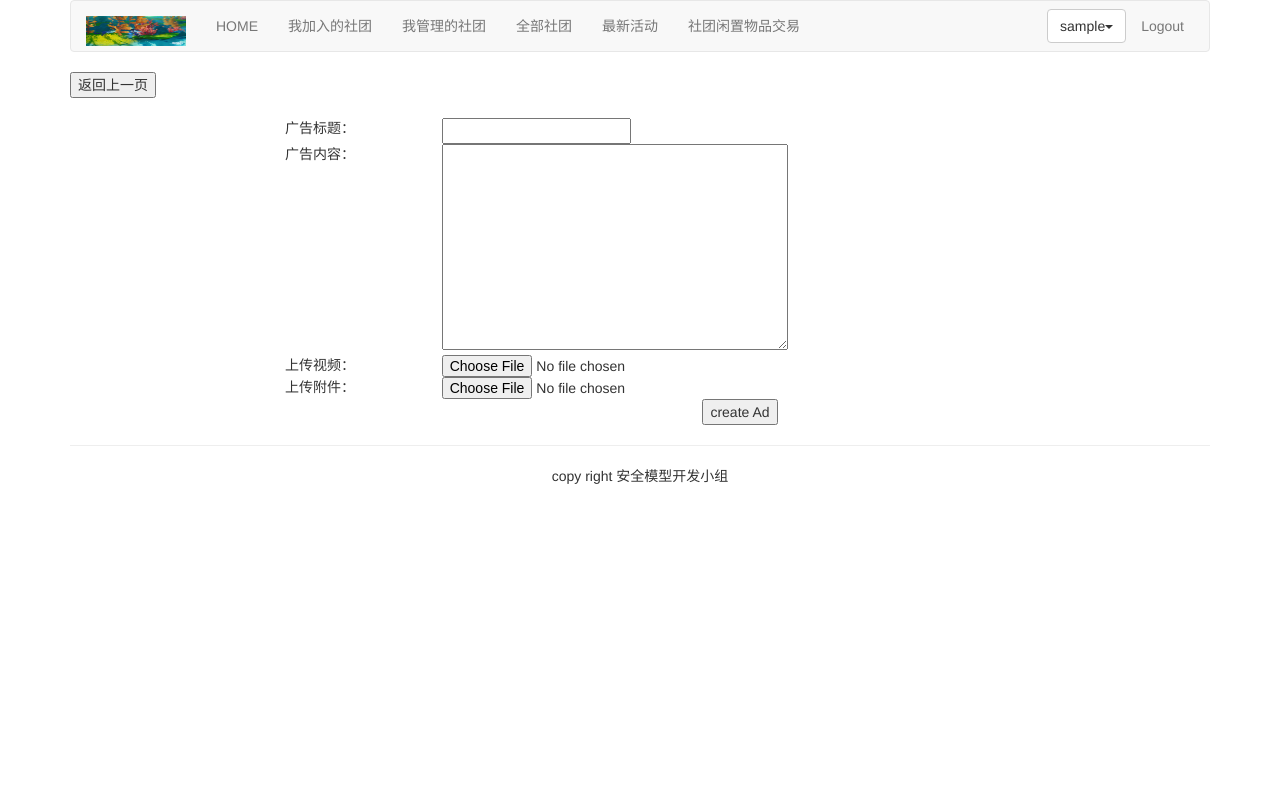
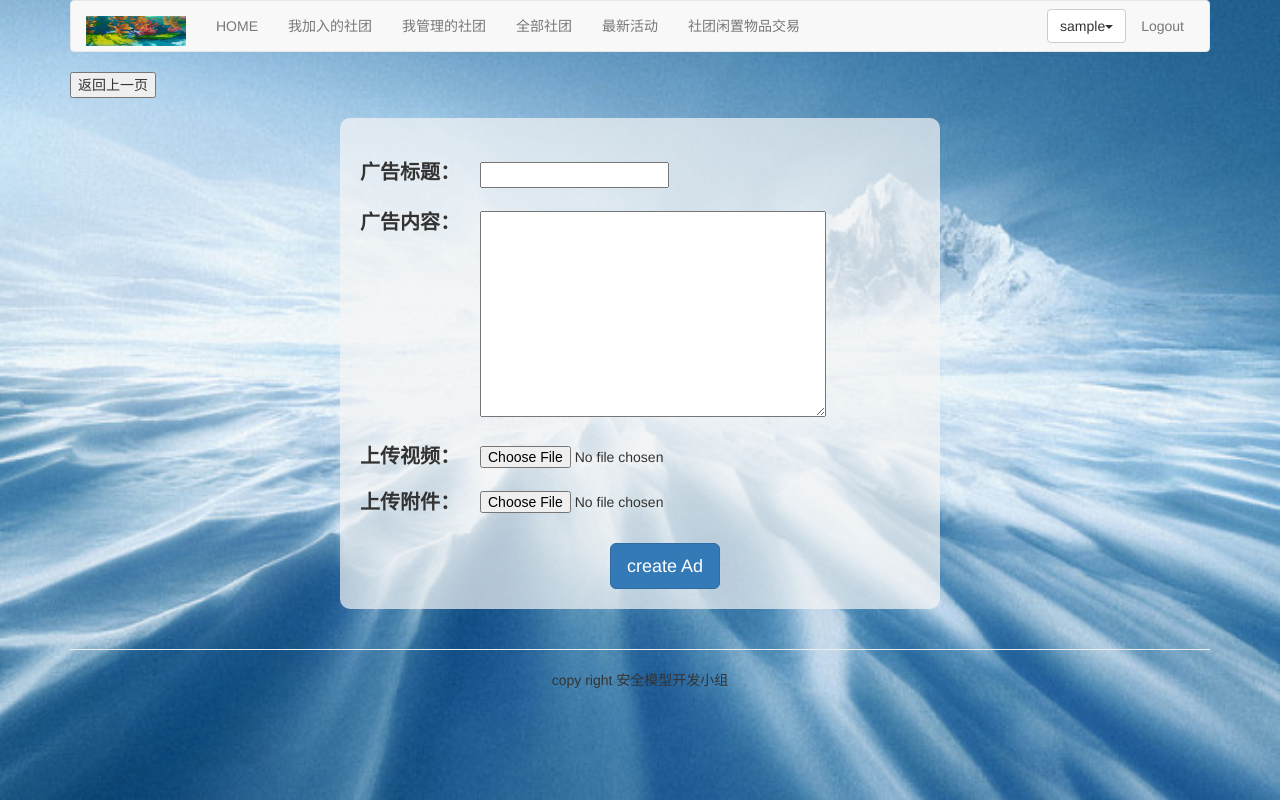
Before and after one commit to rowerman/SJTU_ClubManageSystem, a Django app: a page that uses manage_club/templates/club/create_ad.html in a window 1280 px wide. Run offline with Django 4.2, Linux system fonts and the light colour scheme; the visitor is signed in with stand-in values (Sample User, id 1); some libraries are stand-ins or nearby versions.

Commit message:
广告页面美化
广告页面美化

```diff
--- a/manage_club/templates/club/create_ad.html
+++ b/manage_club/templates/club/create_ad.html
@@ -13,6 +13,25 @@
 {% block content %}
 
 <button onclick="goBack()">返回上一页</button>
+
+<style>
+    body {
+        background-image: url("{% static './images/background4.jpeg' %}");
+        background-size: cover;
+        background-repeat: no-repeat;
+
+    }
+
+    .information {
+        margin: 20px auto;
+        padding: 20px;
+        background-color: rgba(245, 245, 245, 0.7);
+        border-radius: 10px;
+        max-width: 600px;
+    }
+</style>
+
+
 
 <script>
     function goBack() {
@@ -33,27 +52,27 @@
       }
 </script>
 
-<div style="margin-left: 200px;margin-top: 10px">
+<div class="information">
     <form enctype="multipart/form-data" action="." method="post"onsubmit="return validateForm()">
         {% csrf_token %}
-        <div style="margin-top: 10px">
-            <div class="col-md-2 text-left"><span>广告标题：</span></div>
-            <div class="col-md-10 text-left">{{ form.title }}</div>
+        <div>
+            <div style="margin-top: 20px ; font-size: 20px; font-weight: bold; font-family: STHupo;"><span>广告标题：</span></div>
+            <div style="margin-left: 120px; margin-top: -25px">{{ form.title }}</div>
         </div>
-        <div style="margin-top: 20px">
-            <div class="col-md-2 text-left"><span>广告内容：</span></div>
-            <div class="col-md-10 text-left">{{ form.content }}</div>
+        <div>
+            <div style="margin-top: 20px ; font-size: 20px; font-weight: bold; font-family: STHupo;"><span >广告内容：</span></div>
+            <div style="margin-left: 120px; margin-top: -25px">{{ form.content }}</div>
         </div>
-        <div style="margin-top: 20px">
-            <div class="col-md-2 text-left"><span>上传视频：</span></div>
-            <div class="col-md-10 text-left">{{ form.video }}</div>
+        <div>
+            <div style="margin-top: 20px ; font-size: 20px; font-weight: bold; font-family: STHupo;"><span>上传视频：</span></div>
+            <div style="margin-left: 120px; margin-top: -25px">{{ form.video }}</div>
         </div>
-        <div style="margin-top: 20px">
-            <div class="col-md-2 text-left"><span>上传附件：</span></div>
-            <div class="col-md-10 text-left">{{ form.attach }}</div>
+        <div>
+            <div style="margin-top: 20px ; font-size: 20px; font-weight: bold; font-family: STHupo;"><span>上传附件：</span></div>
+            <div style="margin-left: 120px; margin-top: -25px">{{ form.attach }}</div>
         </div>
-        <div style="margin-top: 20px" class="text-center">
-            <input type="submit" value="create Ad">
+        <div style="margin-top: 30px; margin-left: 250px">
+            <input type="submit" class="btn btn-primary btn-lg" value="create Ad">
         </div>
     </form>
 </div>
```
Also changed, not shown: manage_club/templates/club/ad_detail_owner.html (+31 -12 lines).
